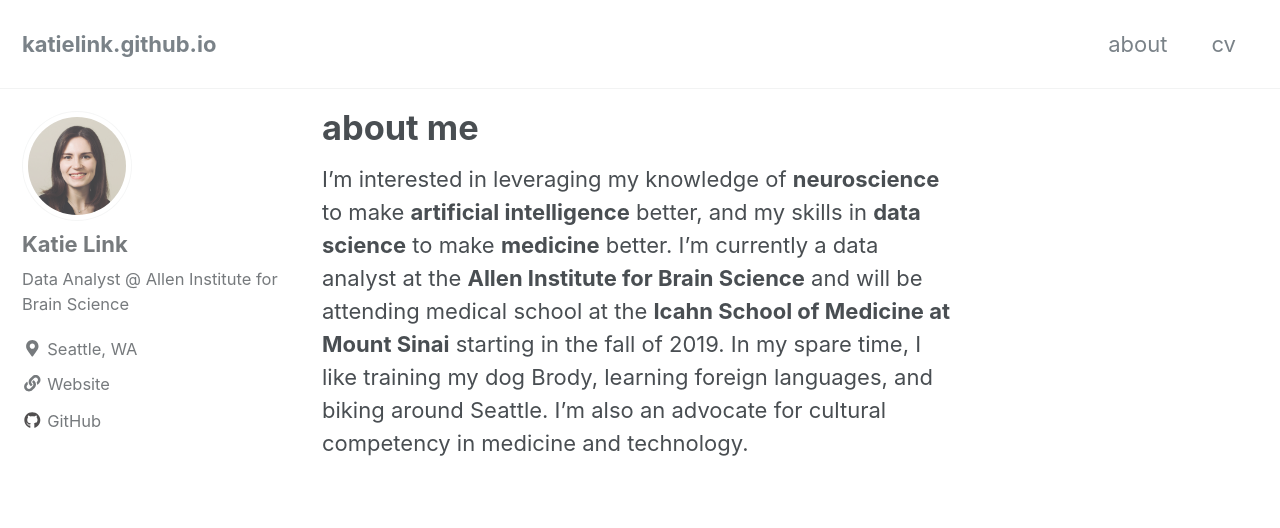
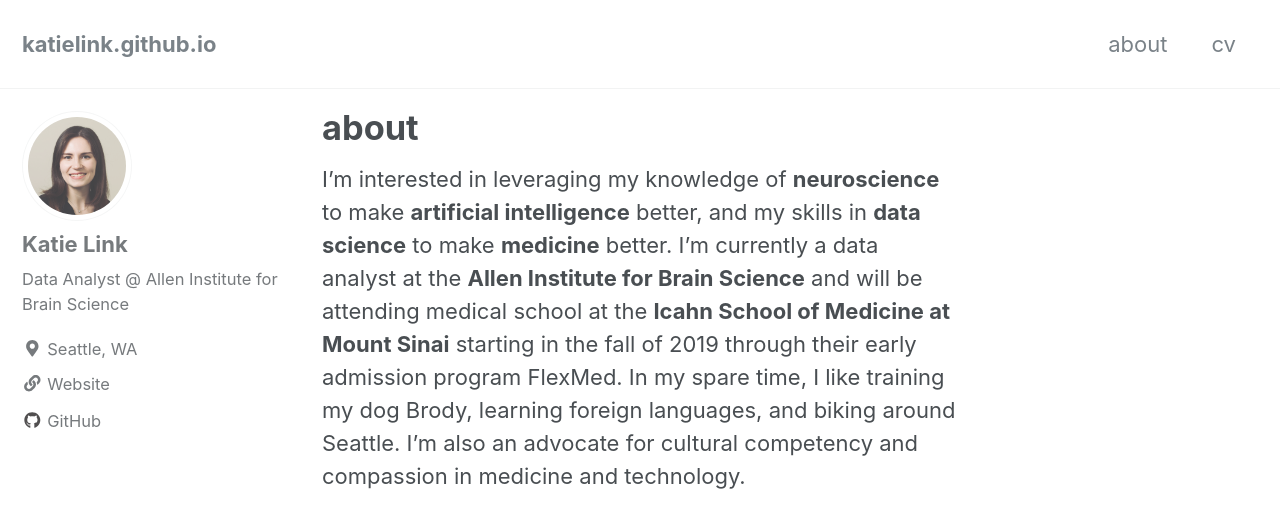
Before and after one commit to katielink/katielink.github.io, a Jekyll site: the page built from _pages/about.md, in a window 1280 px wide and 900 px high. Shown: the top 528 px of the window. Built offline with Jekyll 4.4.1, drawn with Linux system fonts in a browser that asks for light colours; cached includes are drawn as plain includes; nearby versions of some CDN libraries.

Commit message:
Updated about page

```diff
--- a/_pages/about.md
+++ b/_pages/about.md
@@ -1,6 +1,6 @@
 ---
 permalink: /about/
-title: "about me"
+title: "about"
 defaults:
   # _pages
   - scope:
@@ -10,10 +10,11 @@
       layout: single
       author_profile: true
 ---
-I'm interested in leveraging my knowledge of **neuroscience** to make **artificial intelligence** better,
-and my skills in **data science** to make **medicine** better.
-I'm currently a data analyst at the **Allen Institute for Brain Science** and will be attending
-medical school at the **Icahn School of Medicine at Mount Sinai** starting in the fall of 2019.
-In my spare time, I like training my dog Brody, learning foreign languages, and
-biking around Seattle. I'm also an advocate for cultural competency in medicine
-and technology.
+I'm interested in leveraging my knowledge of **neuroscience** to make
+**artificial intelligence** better, and my skills in **data science** to make
+**medicine** better. I'm currently a data analyst at the **Allen Institute for Brain Science**
+and will be attending medical school at the **Icahn School of Medicine at Mount Sinai**
+starting in the fall of 2019 through their  early admission program FlexMed. In
+my spare time, I like training my dog Brody, learning foreign languages, and
+biking around Seattle. I'm also an advocate for cultural competency and
+compassion in medicine and technology.
```
Also changed, not shown: 1 other file.
